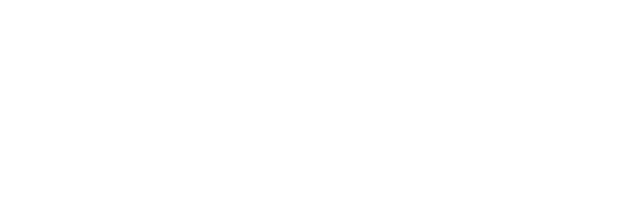
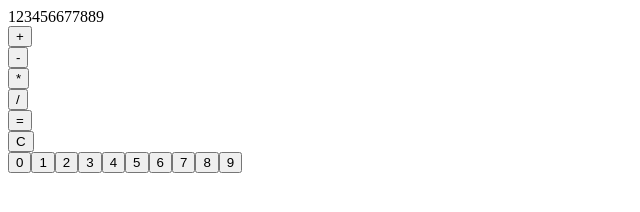
Before and after one commit to harkato/calculator, a plain HTML site: page index.html in a window 1280 px wide. Shown: the whole page, without its empty margins (0-640 px from the left). Drawn offline with Linux system fonts and the light colour scheme.

Commit message:
Create html display of the calculator

```diff
--- a/index.html
+++ b/index.html
@@ -8,6 +8,41 @@
 
 </head>
 <body>
+    <div class="display">
+        123456677889
+    </div>
+    <div class="calculator-body">
+        <div >
+            <button class="sum">+</button>
+        </div>
+        <div >
+            <button class="subtract">-</button>
+        </div>
+        <div >
+            <button class="multiply">*</button>
+        </div>
+        <div >
+            <button class="divide">/</button>
+        </div>
+        <div >
+            <button class="result">=</button>
+        </div>
+        <div >
+            <button class="clear">C</button>
+        </div>
+        <div class="digits">
+            <button class="0">0</button>
+            <button class="1">1</button>
+            <button class="2">2</button>
+            <button class="3">3</button>
+            <button class="4">4</button>
+            <button class="5">5</button>
+            <button class="6">6</button>
+            <button class="7">7</button>
+            <button class="8">8</button>
+            <button class="9">9</button>
+        </div>
+    </div>
     <script src="script.js"></script>
 </body>
 </html>
--- a/script.js
+++ b/script.js
@@ -17,3 +17,21 @@ const multiply = function(...args){
 const divide = function(num1, num2) {
     return num1 / num2;
 };
+
+let num1 = 0;
+let operator = "";
+let num2 = 0;
+
+function operate(operator, num1, num2) {
+    if (operator === '+') {
+        return add(num1, num2);
+    } else if (operator === '-') {
+        return subtract(num1, num2);
+    } else if (operator === '*') {
+        return multiply(num1, num2);
+    } else if (operator === '/') {
+        return divide(num1, num2);
+    } else {
+        return "Invalid operator";
+    }
+}
--- a/style.css
+++ b/style.css
@@ -0,0 +1,3 @@
+.digits {
+    display: flex;
+}
```
